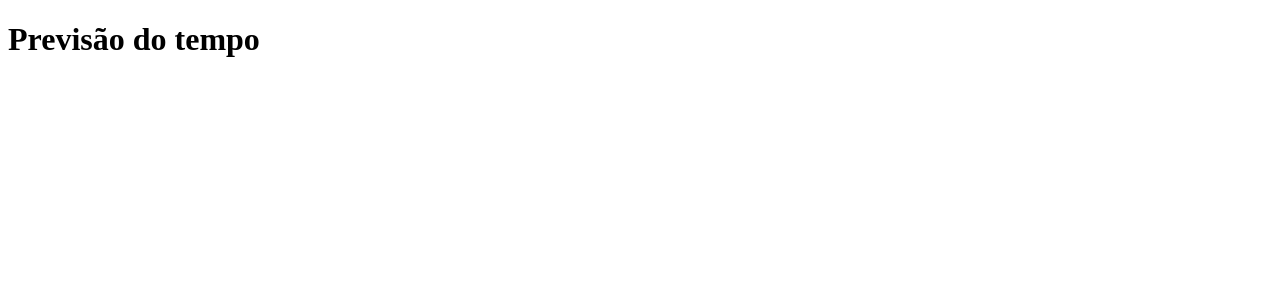
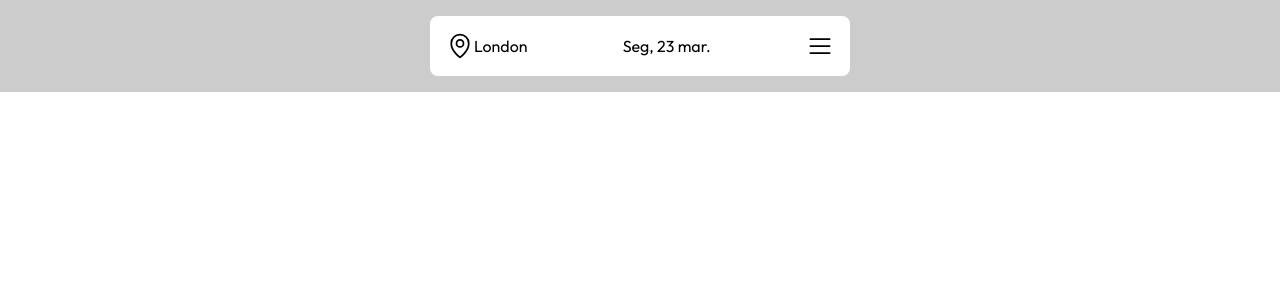
Before and after one commit to gabrielbuttendorf/previsao-do-tempo, a React (Vite) app: page / in a window 1280 px wide. Shown: the top 300 px of the page. Built offline with nearby package versions, Linux system fonts and the light colour scheme.

Commit message:
create Header component

```diff
--- a/index.html
+++ b/index.html
@@ -2,7 +2,14 @@
 <html lang="pt-BR">
   <head>
     <meta charset="UTF-8" />
+
+    <link rel="preconnect" href="https://fonts.googleapis.com" />
+    <link rel="preconnect" href="https://fonts.gstatic.com" crossorigin />
+
     <meta name="viewport" content="width=device-width, initial-scale=1.0" />
+
+    <link href="https://fonts.googleapis.com/css2?family=Outfit:wght@100..900&display=swap" rel="stylesheet" />
+
     <title>Previsão do Tempo</title>
   </head>
   <body>
--- a/package.json
+++ b/package.json
@@ -10,8 +10,10 @@
     "preview": "vite preview"
   },
   "dependencies": {
+    "phosphor-react": "^1.4.1",
     "react": "^19.1.1",
-    "react-dom": "^19.1.1"
+    "react-dom": "^19.1.1",
+    "styled-components": "^6.1.19"
   },
   "devDependencies": {
     "@eslint/js": "^9.33.0",
--- a/src/App.tsx
+++ b/src/App.tsx
@@ -1,5 +1,11 @@
+import { Main } from './pages/Main';
+import { GlobalStyle } from './styles/global';
+
 export function App() {
   return (
-    <h1>Previsão do tempo</h1>
-  )
+    <div>
+      <GlobalStyle />
+      <Main />
+    </div>
+  );
 }
--- /dev/null
+++ b/src/components/Header/index.tsx
@@ -0,0 +1,19 @@
+import { List, MapPin } from 'phosphor-react';
+import { HeaderContainer, HeaderContent } from './styles';
+
+export function Header() {
+  return (
+    <HeaderContainer>
+      <HeaderContent>
+        <div>
+          <MapPin size={28} />
+          <p>London</p>
+        </div>
+
+        <span>Seg, 23 mar.</span>
+
+        <List size={28} />
+      </HeaderContent>
+    </HeaderContainer>
+  );
+}
--- /dev/null
+++ b/src/components/Header/styles.ts
@@ -0,0 +1,25 @@
+import styled from 'styled-components';
+
+export const HeaderContainer = styled.div`
+  width: 100%;
+  background: #ccc;
+  padding: 1rem;
+`;
+
+export const HeaderContent = styled.div`
+  width: 100%;
+  max-width: 420px;
+  margin: 0 auto;
+  background: #fff;
+  padding: 1rem;
+  border-radius: 8px;
+
+  display: flex;
+  align-items: center;
+  justify-content: space-between;
+
+  div {
+    display: flex;
+    align-items: center;
+  }
+`;
--- /dev/null
+++ b/src/pages/Main/index.tsx
@@ -0,0 +1,9 @@
+import { Header } from '../../components/Header';
+
+export function Main() {
+  return (
+    <div>
+      <Header />
+    </div>
+  );
+}
--- /dev/null
+++ b/src/styles/global.ts
@@ -0,0 +1,13 @@
+import { createGlobalStyle } from 'styled-components';
+
+export const GlobalStyle = createGlobalStyle`
+  * {
+    margin: 0;
+    padding: 0;
+    box-sizing: border-box;
+  }
+
+  body, input, textarea, button {
+    font: 400 1rem "Outfit", sans-serif;
+  }
+`;
```
Also changed, not shown: src/styles/themes/default.ts (added, +24 -0 lines), 1 other file (tests, documents, lock files or other folders).
